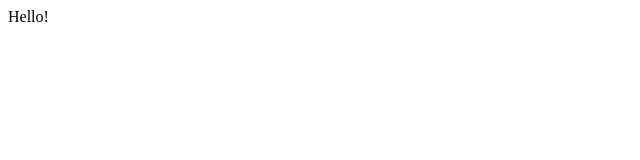
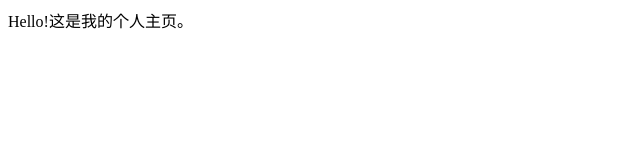
Before and after one commit to imsetal/imsetal.github.io, a plain HTML site: page index.html in a window 1280 px wide. Shown: the whole page, without its empty margins (0-640 px from the left). Drawn offline with Linux system fonts and the light colour scheme.

Commit message:
Update index.html

```diff
--- a/index.html
+++ b/index.html
@@ -2,11 +2,12 @@
 <html>
 
 <head>
+    <meta charset="utf-8">
     <title>ImSetal</title>
 </head>
 
 <body>
-    Hello!
+    Hello!这是我的个人主页。
 </body>
 
 </html>
```
